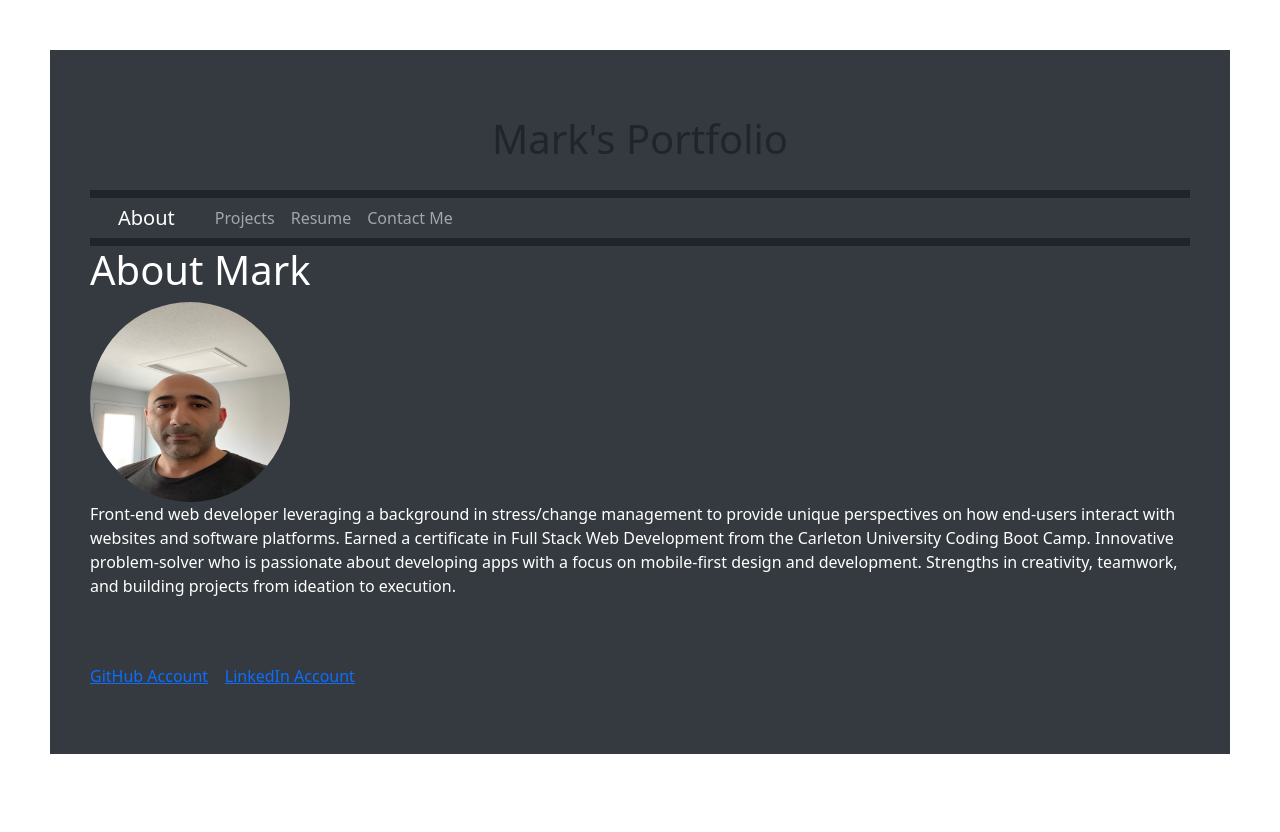
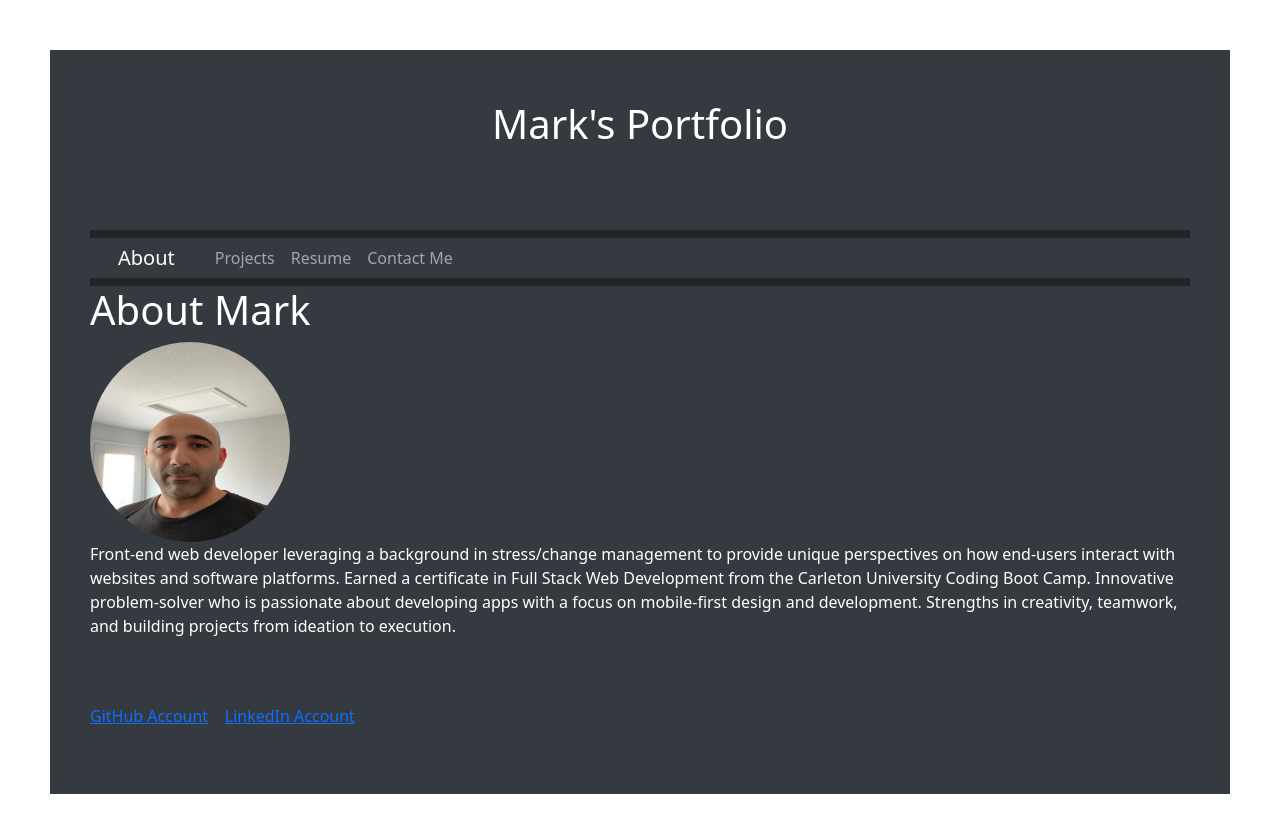
Before and after one commit to marklaham/MarkLPortfolio, a React (Create React App) app: page / in a window 1280 px wide. Shown: the top 832 px of the page. Before the commit the page ends 804 px from the top, so only its background shows below. Built offline with nearby package versions, Linux system fonts and the light colour scheme.

Commit message:
adjusted header as well as font colors on project page

```diff
--- a/src/components/pages/Contact.js
+++ b/src/components/pages/Contact.js
@@ -5,8 +5,9 @@ import '../styles/Header.css';
 
 export default function Contact() {
   return (
-    <div>
+    <div className="ContactInfo">
       <h1>Contact Mark</h1>
+      <p>To contact me you can fill out the form bellow your email me @ marklaham@gmail.com</p>
       <Form className="contactFrom">
       <Form.Group className="mb-3" controlId="exampleForm.ControlInput1">
         <Form.Label>Email address</Form.Label>
--- a/src/components/styles/Header.css
+++ b/src/components/styles/Header.css
@@ -1,6 +1,6 @@
 .header {
   background: #343A40;
-  height: 100px;
+  height: 140px;
 }
 .footer {
   background: #343A40;
@@ -12,9 +12,10 @@
 
 .header h1 {
   margin: 0;
-  padding-top: 25px;
+  padding-top: 10px;
   text-align: center;
-  color: #212529;
+
+  /* color: #212529; */
   font-size: 3rem;
 }
 
@@ -30,8 +31,12 @@
   color: White;
 }
 
+.card-body{
+  color: Black;
+}
+
 .contactFrom {
-  margin: 50px;
+
   padding-top: 20px;
   text-align: left;
   background: #343A40;
@@ -50,6 +55,7 @@
 }
 #root {
 
+  display: flex;
   background: #343A40;
   color: white;
   margin: 50px;
@@ -62,6 +68,11 @@
   width: 200px;
 }
 
+.ContactInfo{
+  /* margin: 50px; */
+  padding: 10px;
+}
+
 .photoContainer {
   height: 200px;
   width: 200px;
```
